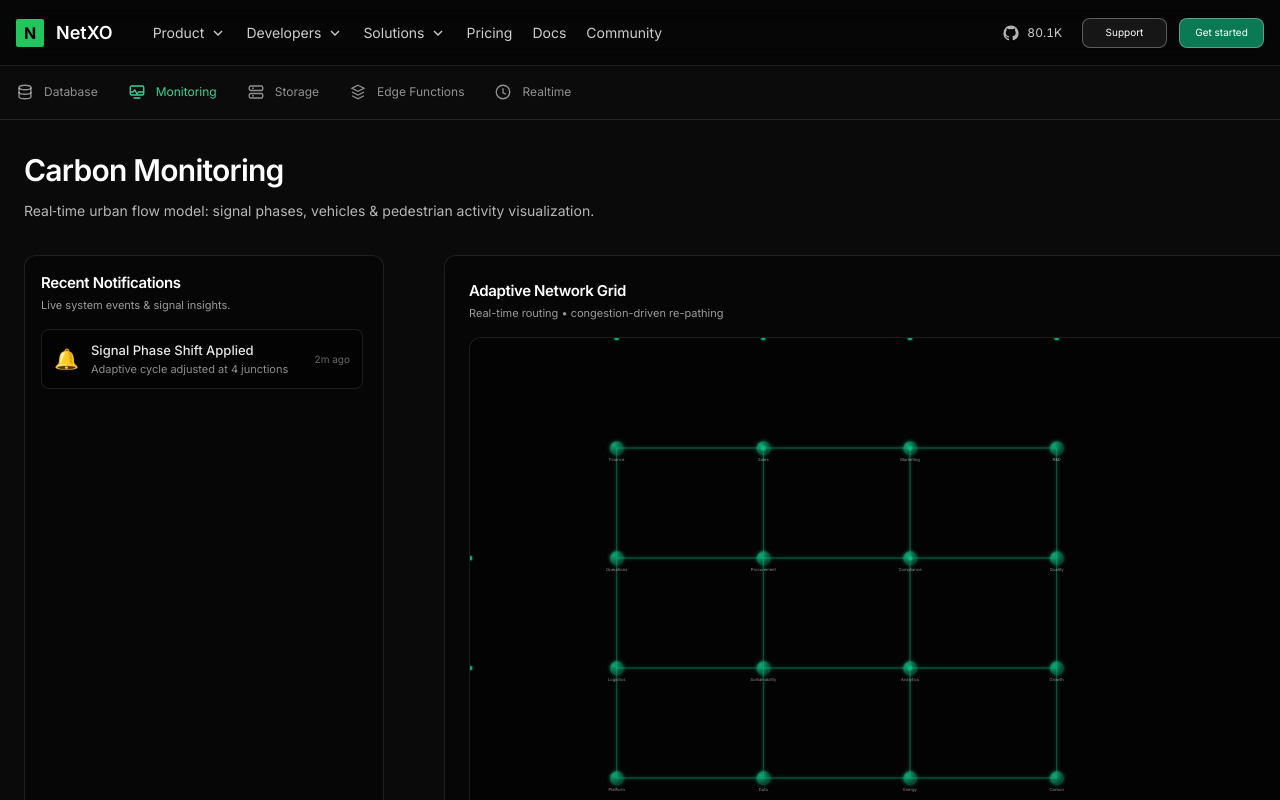
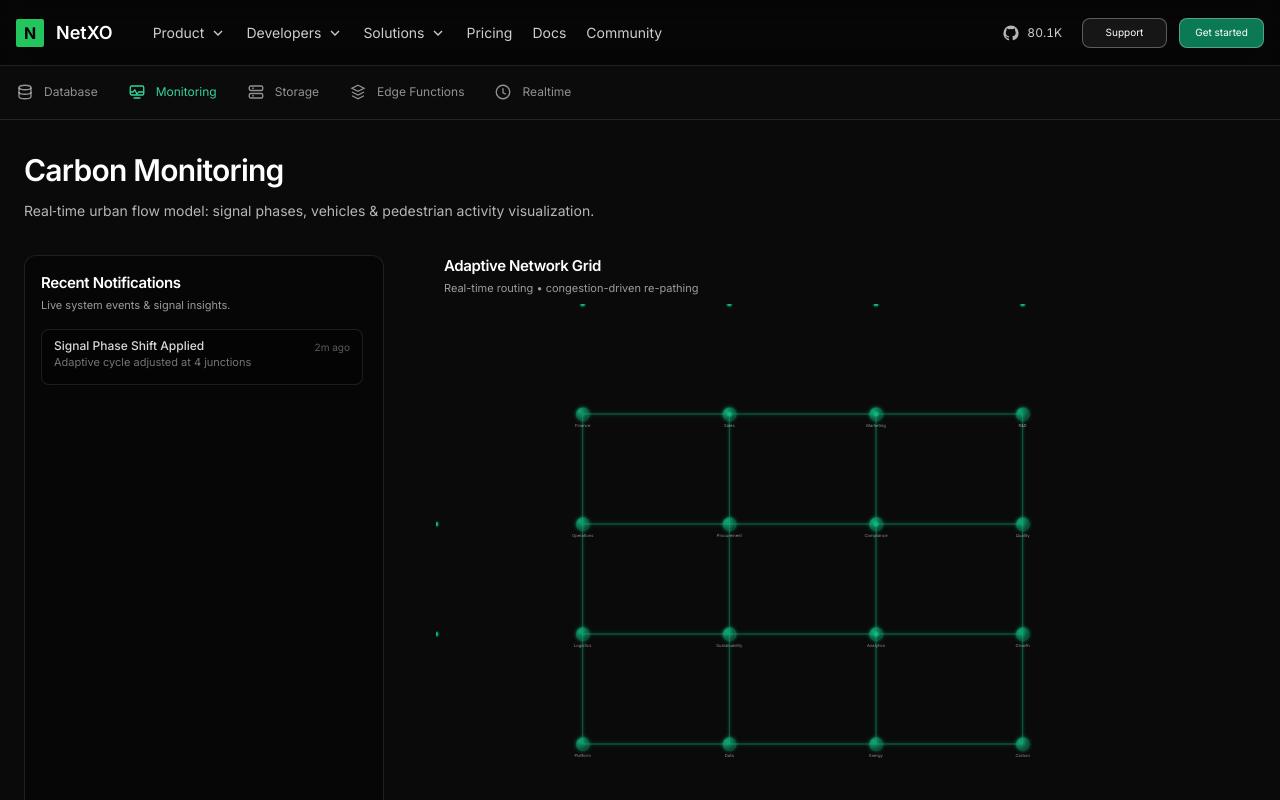
Before and after one commit to withNoclout/nextxo-v2, a React (Vite) app: page /monitoring in a window 1280 px wide. Shown: the top 800 px of the page. Built offline with nearby package versions, Linux system fonts and the light colour scheme.

Commit message:
style(dashboard): blend network grid frameless + grayscale notification cards with severity borders

```diff
--- a/src/monitoring/AdaptiveNetworkSim.tsx
+++ b/src/monitoring/AdaptiveNetworkSim.tsx
@@ -17,6 +17,9 @@ export interface NotificationEvent {
 interface AdaptiveNetworkSimProps {
   onNotify?: (e: NotificationEvent) => void
   desiredHeight?: number
+  frameless?: boolean
+  blendBackground?: boolean // when true, no panel chrome or grid backdrop
+  className?: string
 }
 
 // World & layout constants
@@ -155,7 +158,7 @@ function shortestPath(start: string, dest: string, graph: GraphIndex, edgePenalt
 function segmentLength(a: Node, b: Node) { return Math.hypot(a.x - b.x, a.y - b.y) }
 
 // Main Component
-export default function AdaptiveNetworkSim({ onNotify, desiredHeight }: AdaptiveNetworkSimProps) {
+export default function AdaptiveNetworkSim({ onNotify, desiredHeight, frameless, blendBackground, className }: AdaptiveNetworkSimProps) {
   const nodes = useMemo(() => buildGridNodes(), [])
   const graph = useMemo(() => indexNodes(nodes), [nodes])
 
@@ -391,11 +394,13 @@ export default function AdaptiveNetworkSim({ onNotify, desiredHeight }: Adaptive
     return rendered
   }
 
+  const outerClasses = frameless ? 'relative w-full h-full overflow-hidden' : 'relative w-full h-full rounded-xl overflow-hidden border border-white/10 bg-black/50'
   return (
-    <div ref={panelRef} className="relative w-full h-full rounded-xl overflow-hidden border border-white/10 bg-black/50">
+    <div ref={panelRef} className={`${outerClasses} ${className||''}`}>
       <div style={{ width: WORLD_W, height: WORLD_H, transform: `scale(${scale})`, transformOrigin: 'top left', position: 'relative' }}>
-        {/* Background grid subtle */}
-        <div className="absolute inset-0" style={{ backgroundImage: 'linear-gradient(rgba(16,185,129,0.07) 1px, transparent 1px),linear-gradient(90deg, rgba(16,185,129,0.07) 1px, transparent 1px)', backgroundSize: '38px 38px', opacity: 0.9 }} />
+        {!blendBackground && (
+          <div className="absolute inset-0" style={{ backgroundImage: 'linear-gradient(rgba(16,185,129,0.07) 1px, transparent 1px),linear-gradient(90deg, rgba(16,185,129,0.07) 1px, transparent 1px)', backgroundSize: '38px 38px', opacity: 0.9 }} />
+        )}
         {/* Links */}
         {renderLinks()}
         {/* Nodes */}
@@ -409,9 +414,11 @@ export default function AdaptiveNetworkSim({ onNotify, desiredHeight }: Adaptive
         {/* Cars */}
         {renderCars()}
       </div>
-      <div className="absolute right-2 top-2 text-[10px] bg-black/60 backdrop-blur rounded-md px-2 py-1 border border-emerald-500/20 text-emerald-200 leading-tight">
-        <div>Cars {cars.length}</div>
-      </div>
+      {!frameless && (
+        <div className="absolute right-2 top-2 text-[10px] bg-black/60 backdrop-blur rounded-md px-2 py-1 border border-emerald-500/20 text-emerald-200 leading-tight">
+          <div>Cars {cars.length}</div>
+        </div>
+      )}
     </div>
   )
 }
--- a/src/pages/MonitoringPage.tsx
+++ b/src/pages/MonitoringPage.tsx
@@ -9,7 +9,7 @@ const seedNotifications = [
   { id: 1, title: 'Signal Phase Shift Applied', detail: 'Adaptive cycle adjusted at 4 junctions', icon: '🔔', time: '2m ago' },
 ]
 
-interface UINote { id:number; title:string; detail:string; icon:string; time:string }
+interface UINote { id:number; title:string; detail:string; severity?: 'normal'|'warn'|'block'|'clear'; time:string }
 
 function NotificationsPanel({ notes }:{ notes: UINote[] }){
   return (
@@ -20,16 +20,19 @@ function NotificationsPanel({ notes }:{ notes: UINote[] }){
       </div>
       <div className="relative flex-1 min-h-0">
         <ul className="space-y-3 overflow-y-auto pr-1" style={{ maxHeight: '520px' }}>
-          {notes.map(n=> (
-            <li key={n.id} className="group flex items-center gap-3 rounded-lg bg-black/40 border border-white/10 px-3 py-2 hover:border-emerald-500/30 transition-colors" style={{ height: 60 }}>
-              <div className="text-xl leading-none select-none" aria-hidden>{n.icon}</div>
-              <div className="flex-1 min-w-0">
-                <p className="text-[13px] font-medium text-white/90 truncate">{n.title}</p>
-                <p className="text-[11px] text-white/55 truncate">{n.detail}</p>
-              </div>
-              <span className="text-[10px] text-white/40 ml-2 whitespace-nowrap">{n.time}</span>
-            </li>
-          ))}
+          {notes.map(n=> {
+            const sev = n.severity || 'normal'
+            const border = sev==='block' ? 'border-red-500/60 shadow-[0_0_6px_1px_rgba(239,68,68,0.35)] border-2' : sev==='warn' ? 'border-yellow-400/40 border' : 'border-white/10 border'
+            return (
+              <li key={n.id} className={`group flex items-start gap-3 rounded-lg bg-black/30 px-3 py-2 ${border} transition-colors animate-[fadeIn_0.35s_ease]`} style={{ minHeight:56 }}>
+                <div className="flex-1 min-w-0">
+                  <p className="text-[12px] font-medium text-white/85 leading-snug truncate">{n.title}</p>
+                  <p className="text-[11px] text-white/45 leading-snug truncate">{n.detail}</p>
+                </div>
+                <span className="text-[10px] text-white/35 ml-2 whitespace-nowrap mt-0.5">{n.time}</span>
+              </li>
+            )
+          })}
         </ul>
       </div>
     </div>
@@ -39,20 +42,21 @@ function NotificationsPanel({ notes }:{ notes: UINote[] }){
 function DashboardShell({ children }: { children: React.ReactNode }){
   return (
     <div className="mx-auto" style={{ width: '100%', maxWidth: 1370 }}>
-  <style>{`@media (max-width: 1024px){ .cm-grid-stack { grid-template-columns: 1fr !important; } .cm-grid-stack > :first-child { width: 100% !important; } }`}</style>
+  <style>{`@media (max-width: 1024px){ .cm-grid-stack { grid-template-columns: 1fr !important; } .cm-grid-stack > :first-child { width: 100% !important; } } @keyframes fadeIn { from { opacity:0; transform:translateY(4px);} to { opacity:1; transform:translateY(0);} }`}</style>
       {children}
     </div>
   )
 }
 
 export default function MonitoringPage() {
-  const [notes,setNotes] = React.useState<UINote[]>(seedNotifications)
+  const [notes,setNotes] = React.useState<UINote[]>(seedNotifications as UINote[])
   const pushNotification = React.useCallback((e:NotificationEvent)=>{
     // Map event types to icon & formatting
-    const icon = e.message.startsWith('🔴') ? '🔴' : e.message.startsWith('⚠️') ? '⚠️' : e.message.startsWith('🟢') ? '🟢' : '🔔'
-    const clean = e.message.replace(/^([🟢🔴⚠️])\s*/,'')
+    const clean = e.message.replace(/^([��🔴⚠️])\s*/,'')
+    let severity: UINote['severity'] = 'normal'
+    if (e.type==='block') severity='block'; else if(e.type==='warn') severity='warn'; else if(e.type==='clear') severity='clear'
     setNotes(prev=>[
-      { id:e.id, title: clean.split(':')[0]?.slice(0,70) || 'Update', detail: clean.split(':').slice(1).join(':').trim().slice(0,80) || clean, icon, time: 'now' },
+      { id:e.id, title: clean.split(':')[0]?.slice(0,70) || 'Update', detail: clean.split(':').slice(1).join(':').trim().slice(0,110) || clean, severity, time: 'now' },
       ...prev.slice(0,30)
     ])
   },[])
@@ -70,13 +74,13 @@ export default function MonitoringPage() {
             <div className="rounded-xl border border-white/10 bg-black/40 p-4" style={{ width: 360 }}>
               <NotificationsPanel notes={notes} />
             </div>
-            <div className="rounded-xl border border-white/10 bg-black/40 p-6 flex flex-col" style={{ minHeight: 560 }}>
+      <div className="p-0 flex flex-col" style={{ minHeight: 560 }}>
               <div className="mb-4">
                 <h2 className="text-[15px] font-semibold tracking-tight mb-1">Adaptive Network Grid</h2>
                 <p className="text-[11px] text-white/60 leading-snug">Real-time routing • congestion-driven re-pathing</p>
               </div>
               <div className="flex-1 min-h-0">
-                <AdaptiveNetworkSim desiredHeight={550} onNotify={pushNotification} />
+        <AdaptiveNetworkSim desiredHeight={550} onNotify={pushNotification} frameless blendBackground className="-m-2" />
               </div>
             </div>
           </div>
```
